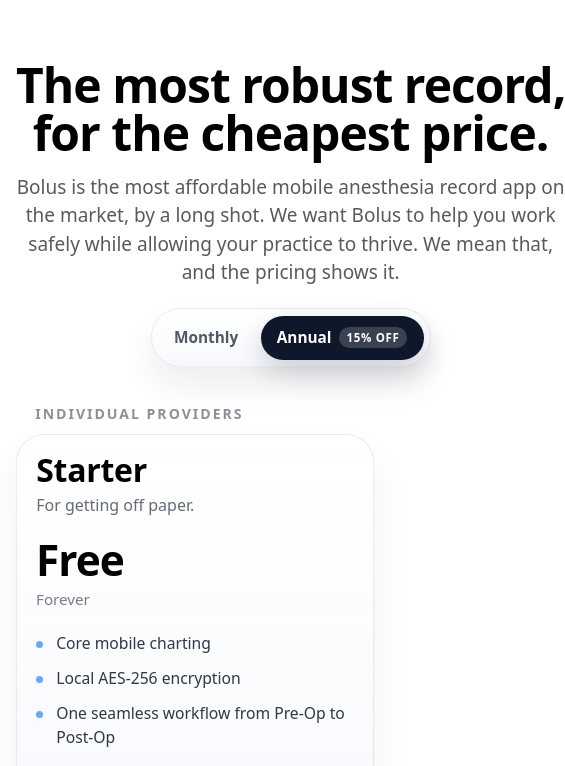
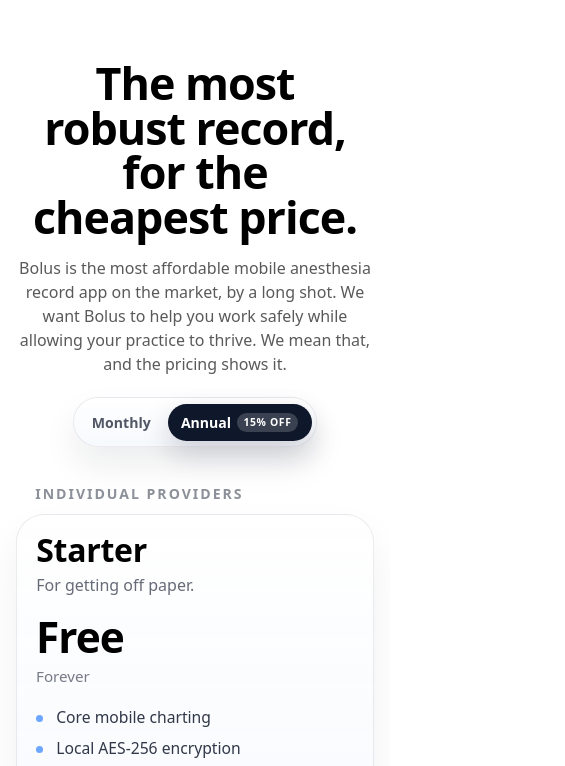
Before and after one commit to unkemptmiso/Bolus-Website, an Astro site in the folder site/: page /pricing in a window 390 px wide. Shown: the part 52-818 px from the top of the page, 565 px wide, since content can reach past the window. Built offline with nearby package versions, Linux system fonts and the light colour scheme; Astro itself is replaced by a stand-in of ours.

Commit message:
update pricing and styles

```diff
--- a/site/src/pages/pricing.astro
+++ b/site/src/pages/pricing.astro
@@ -476,14 +476,14 @@ const enterprisePlan = pricingPage.plans.find((plan) => plan.slug === "enterpris
 
   .plan-card__title {
     max-width: 10ch;
-    font-size: clamp(2rem, 3vw, 2.5rem);
+    font-size: clamp(1.85rem, 2.65vw, 2.25rem);
     line-height: 1;
     text-wrap: balance;
   }
 
   .plan-card[data-plan-card="professional-cloud"] .plan-card__title {
     max-width: none;
-    font-size: clamp(2rem, 3vw, 2.5rem);
+    font-size: clamp(1.85rem, 2.65vw, 2.25rem);
     white-space: nowrap;
   }
 
@@ -650,8 +650,10 @@ const enterprisePlan = pricingPage.plans.find((plan) => plan.slug === "enterpris
       padding-top: clamp(4rem, 14vw, 5rem);
     }
 
-    .pricing-hero__body {
-      font-size: 19px;
+
+    .plan-card__title,
+    .plan-card[data-plan-card="professional-cloud"] .plan-card__title {
+      font-size: clamp(2rem, 3vw, 2.5rem);
     }
 
     .plan-card,
@@ -659,5 +661,63 @@ const enterprisePlan = pricingPage.plans.find((plan) => plan.slug === "enterpris
       padding: 1.2rem;
       border-radius: 28px;
     }
+
+    .plan-card__inner {
+      gap: 1.15rem;
+    }
+
+    .plan-card__features {
+      gap: 0.5rem;
+    }
+
+    .enterprise-card {
+      gap: 1rem;
+    }
+
+    .pricing-hero__title {
+      width: 100%;
+      font-size: clamp(2.6rem, 12vw, 3.5rem);
+    }
+
+    .pricing-hero__title-line {
+      white-space: normal;
+    }
+
+    .pricing-hero__body {
+      width: 100%;
+      max-width: 100%;
+      font-size: 19px;
+    }
+
+    .billing-toggle {
+      padding: 0.32rem;
+      gap: 0.25rem;
+    }
+
+    .billing-toggle__button {
+      padding: 0.58rem 0.82rem;
+      font-size: 0.88rem;
+    }
+
+    .billing-toggle__pill {
+      margin-left: 0.35rem;
+      padding: 0.15rem 0.42rem;
+      font-size: 0.65rem;
+    }
+
+    .billing-toggle__highlight {
+      top: 0.32rem;
+      bottom: 0.32rem;
+    }
+  }
+
+  @media (max-width: 480px) {
+    .pricing-hero__title {
+      font-size: 2.8rem;
+    }
+
+    .pricing-hero__body {
+      font-size: 16px;
+    }
   }
 </style>
--- a/site/src/styles/global.css
+++ b/site/src/styles/global.css
@@ -1217,10 +1217,10 @@ ul {
 
 .workflow-point[data-workflow-video-trigger]:hover,
 .workflow-point[data-workflow-video-trigger]:focus-visible {
-  border-color: rgba(24, 85, 184, 0.18);
+  border-color: #007AFF;
+  box-shadow: 0 0 0 3px #007AFF, 0 16px 34px rgba(0, 122, 255, 0.16);
+  transform: translate3d(0, -2px, 0);
   background: rgba(255, 255, 255, 0.94);
-  box-shadow: 0 16px 34px rgba(15, 23, 42, 0.08);
-  transform: translate3d(0, -2px, 0);
   outline: none;
 }
 
```
Also changed, not shown: site/tests/components/pricing-page.test.ts (+5 -2 lines).
